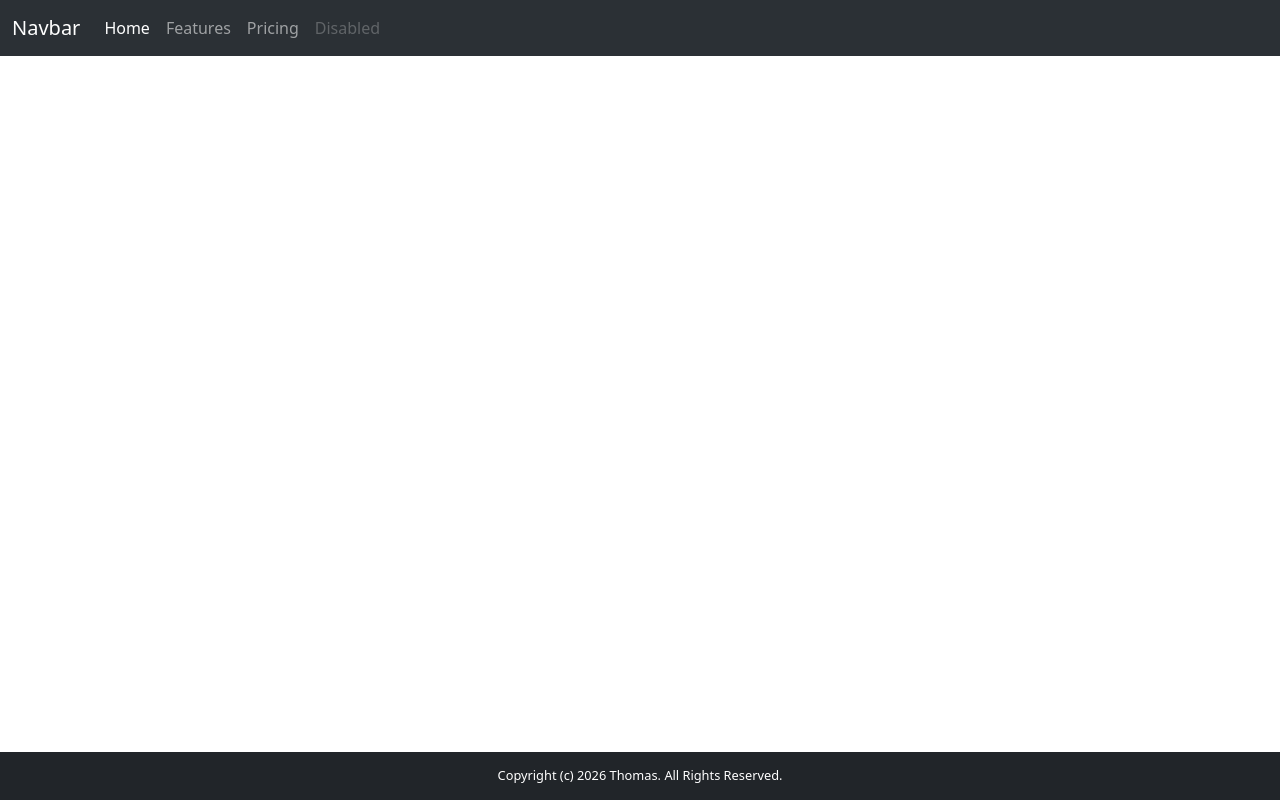
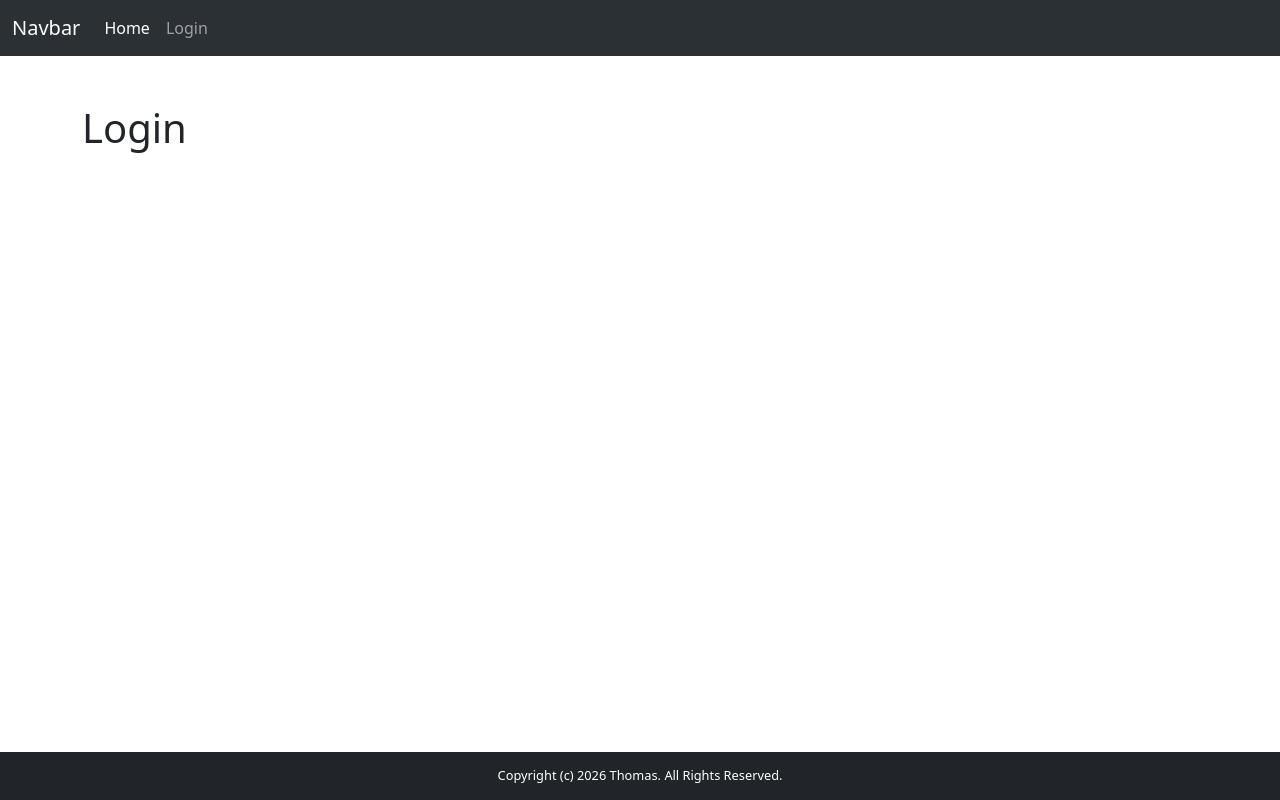
Before and after one commit to ThomasCode92/golang-toolkit, a Vue app in the folder projects/books-manager/: page /login in a window 1280 px wide. Built offline with nearby package versions, Linux system fonts and the light colour scheme.

Commit message:
Creating a Login Form Component and Update Navigation Links

```diff
--- a/projects/books-manager/src/components/AppHeader.vue
+++ b/projects/books-manager/src/components/AppHeader.vue
@@ -16,16 +16,10 @@
       <div class="collapse navbar-collapse" id="navbarNav">
         <ul class="navbar-nav">
           <li class="nav-item">
-            <a class="nav-link active" aria-current="page" href="#">Home</a>
+            <router-link class="nav-link active" aria-current="page" to="/">Home</router-link>
           </li>
           <li class="nav-item">
-            <a class="nav-link" href="#">Features</a>
-          </li>
-          <li class="nav-item">
-            <a class="nav-link" href="#">Pricing</a>
-          </li>
-          <li class="nav-item">
-            <a class="nav-link disabled" aria-disabled="true">Disabled</a>
+            <router-link class="nav-link" to="/login">Login</router-link>
           </li>
         </ul>
       </div>
--- /dev/null
+++ b/projects/books-manager/src/components/LoginForm.vue
@@ -0,0 +1,9 @@
+<template>
+  <div class="container">
+    <div class="row">
+      <div class="col">
+        <h1 class="mt-5">Login</h1>
+      </div>
+    </div>
+  </div>
+</template>
--- a/projects/books-manager/src/router/index.ts
+++ b/projects/books-manager/src/router/index.ts
@@ -1,8 +1,12 @@
 import { createRouter, createWebHistory, type RouterOptions } from 'vue-router'
 
 import AppBody from '@/components/AppBody.vue'
+import LoginForm from '@/components/LoginForm.vue'
 
-const routes: RouterOptions['routes'] = [{ path: '/', name: 'home', component: AppBody }]
+const routes: RouterOptions['routes'] = [
+  { path: '/', name: 'home', component: AppBody },
+  { path: '/login', name: 'login', component: LoginForm },
+]
 
 export const router = createRouter({
   history: createWebHistory(),
```
